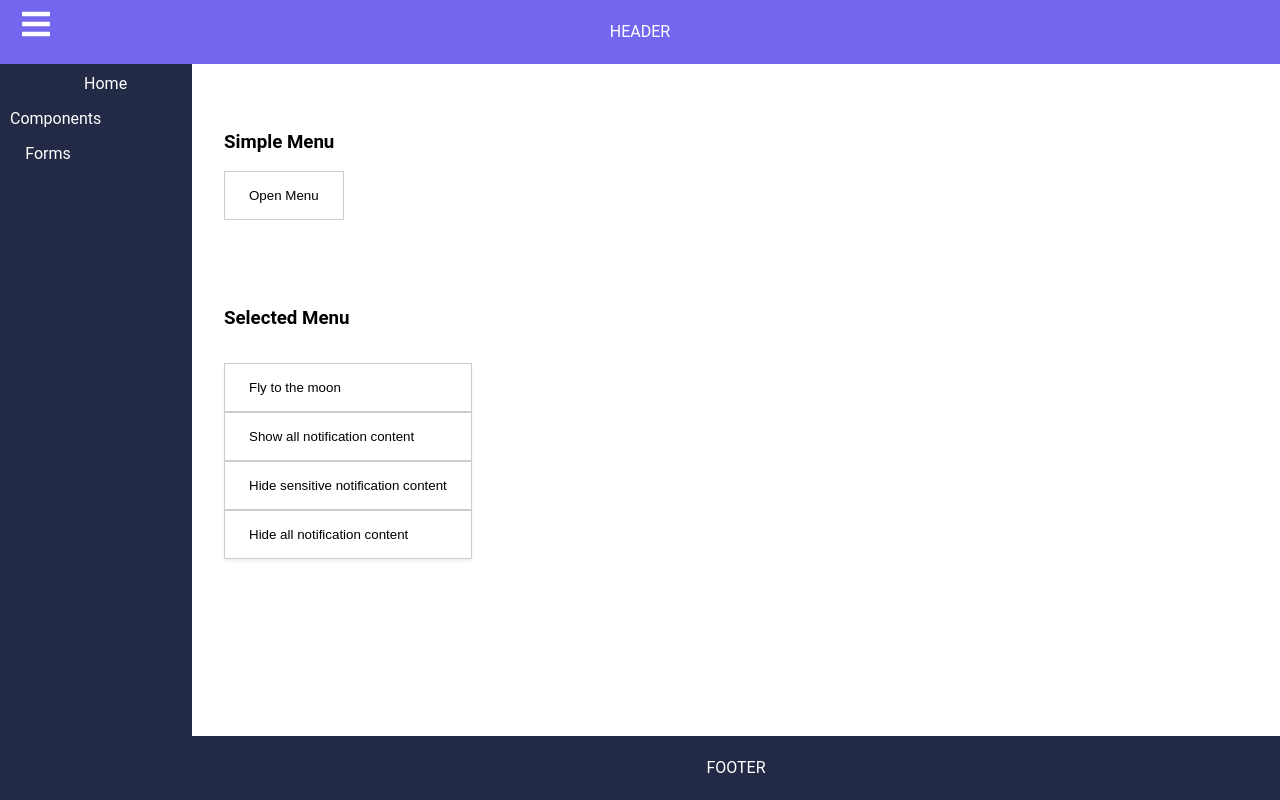
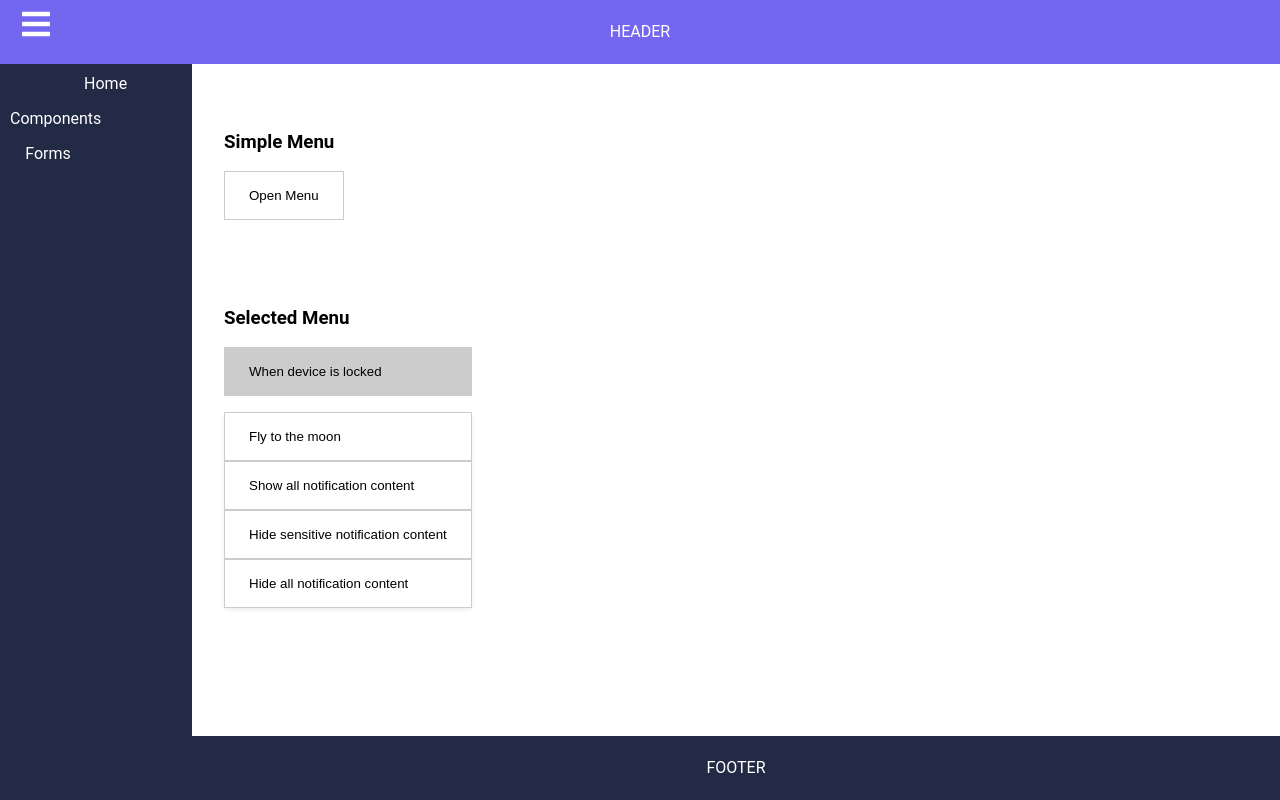
Before and after one commit to rayxsan/portfolio, a React (Create React App) app: page /components/menu in a window 1280 px wide. Both pictures are taken after a click on the button "When device is locked". Built offline with nearby package versions, Linux system fonts and the light colour scheme.

Commit message:
Selected Menu work in progress

```diff
--- a/src/Components/Menu/Menu.tsx
+++ b/src/Components/Menu/Menu.tsx
@@ -1,5 +1,4 @@
 import React, { FunctionComponent, useState } from "react";
-import Button from "../Button/Button";
 import { StyledMenu } from "./Menu.styled";
 
 interface Props {
@@ -7,20 +6,20 @@ interface Props {
   items: { value: string }[];
   primary?: boolean;
   secondary?: boolean;
+  type?: "simple" | "selected" | any;
 }
 
 //TODO:
 // Outsource classNames
 
-const Menu: FunctionComponent<Props> = ({ header, items }) => {
+const Menu: FunctionComponent<Props> = ({ header, items, type }) => {
   const [openedMenu, setOpenedMenu] = useState(false);
 
   const handleOptionClick = function (): void {
     setOpenedMenu(false);
   };
 
-  // TODO remove classNames
-  return (
+  let menu = (
     <StyledMenu
       onKeyPress={() => setOpenedMenu(!openedMenu)}
       onClick={() => setOpenedMenu(!openedMenu)}
@@ -42,6 +41,33 @@ const Menu: FunctionComponent<Props> = ({ header, items }) => {
       </ul>
     </StyledMenu>
   );
+
+  if (type === "selected") {
+    menu = (
+      <StyledMenu
+        onKeyPress={() => setOpenedMenu(!openedMenu)}
+        onClick={() => setOpenedMenu(!openedMenu)}
+      >
+        <button
+          className={`{"selected " ${openedMenu} ? "hide" : "header"}`}
+          onClick={() => setOpenedMenu(!openedMenu)}
+        >
+          {header}
+        </button>
+        <ul className={`list ${openedMenu ? "show" : "hide"}`}>
+          {items.map(({ value }, index) => (
+            <li key={index}>
+              <button onClick={() => handleOptionClick()}>
+                <span>{value}</span>
+              </button>
+            </li>
+          ))}
+        </ul>
+      </StyledMenu>
+    );
+  }
+
+  return menu;
 };
 
 export default Menu;
--- a/src/Pages/MenuPage.tsx
+++ b/src/Pages/MenuPage.tsx
@@ -15,11 +15,13 @@ const StyledMenuPage = styled.div`
 const MENUS = [
   {
     name: "Simple Menu",
+    type: "simple",
     header: "Open Menu",
     items: [{ value: "Profile" }, { value: "My account" }, { value: "Logout" }],
   },
   {
     name: "Selected Menu",
+    type: "selected",
     header: "When device is locked",
     items: [
       { value: "Fly to the moon" },
@@ -35,11 +37,11 @@ const MENUS = [
 // remove classNames
 // Move <Cards to their page
 const MenuPage = () => (
-  <StyledMenuPage className="menu-page">
-    {MENUS.map(({ name, header, items }, index) => (
+  <StyledMenuPage>
+    {MENUS.map(({ name, type, header, items }, index) => (
       <div key={index} className="menu-wrapper">
-        <h3 className="menu-title">{name}</h3>
-        <Menu header={header} items={items} />
+        <h3>{name}</h3>
+        <Menu header={header} type={type} items={items} />
       </div>
     ))}
   </StyledMenuPage>
```
